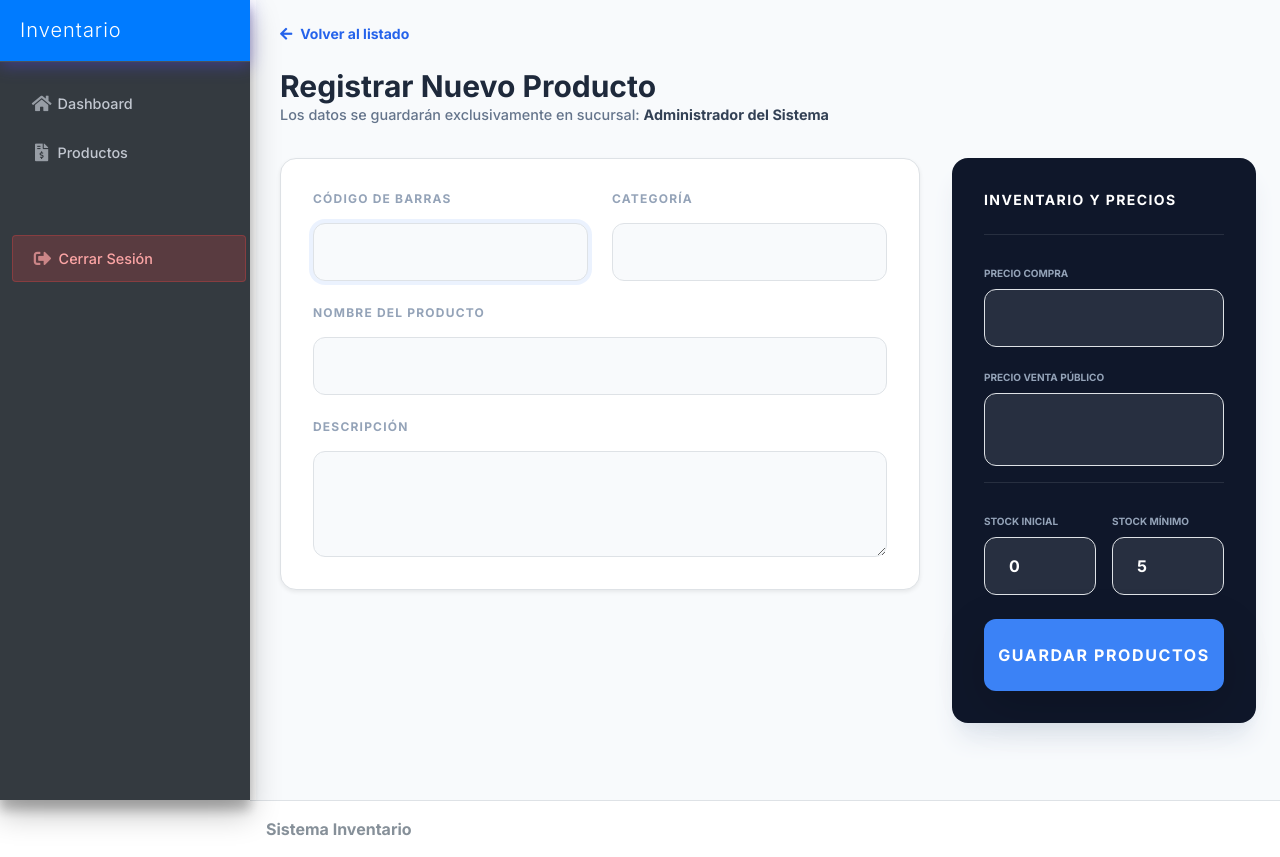
After one commit to Jhorxd/minimarket, a CodeIgniter app: page /minimarket/productos/nuevo in a window 1280 px wide. The commit adds this page. Run offline with CodeIgniter, Linux system fonts and the light colour scheme; a user stored in the database is signed in; some libraries are stand-ins or nearby versions.

Commit message:
Modulo de productos permite crear, editar y eliminar (falta paginado y filtros)

```diff
--- /dev/null
+++ b/application/controllers/Productos.php
@@ -0,0 +1,99 @@
+<?php
+defined('BASEPATH') OR exit('No direct script access allowed');
+
+class Productos extends CI_Controller {
+
+    public function __construct() {
+        parent::__construct();
+        // Verificar si el usuario está logueado
+        if (!$this->session->userdata('id')) {
+            redirect('login');
+        }
+        $this->load->model('Producto_model'); // Asegúrate de crear este modelo
+    }
+
+    // Listado de productos de LA SUCURSAL actual
+    public function index() {
+        $id_sucursal = $this->session->userdata('id_sucursal');
+        $data['productos'] = $this->Producto_model->get_productos_by_sucursal($id_sucursal);
+
+        $this->load->view('layouts/header');
+        $this->load->view('layouts/sidebar');
+        $this->load->view('productos/index', $data);
+        $this->load->view('layouts/footer');
+    }
+
+    // Vista del formulario de nuevo producto
+    public function nuevo() {
+        $this->load->view('layouts/header');
+        $this->load->view('layouts/sidebar');
+        $this->load->view('productos/nuevo');
+        $this->load->view('layouts/footer');
+    }
+
+    // Guardar el producto en la base de datos
+    public function guardar() {
+        // Recibir datos del formulario
+        $data = [
+            'codigo_barras' => $this->input->post('codigo_barras'),
+            'nombre'        => $this->input->post('nombre'),
+            'descripcion'   => $this->input->post('descripcion'),
+            'categoria'     => $this->input->post('categoria'),
+            'precio_compra' => $this->input->post('precio_compra'),
+            'precio_venta'  => $this->input->post('precio_venta'),
+            'stock'         => $this->input->post('stock'),
+            'stock_minimo'  => $this->input->post('stock_minimo'),
+            'id_sucursal'   => $this->session->userdata('id_sucursal') // <--- LA CLAVE
+        ];
+
+        if ($this->Producto_model->insertar($data)) {
+            $this->session->set_flashdata('success', 'Producto registrado correctamente');
+        } else {
+            $this->session->set_flashdata('error', 'Error al registrar el producto');
+        }
+
+        redirect('productos');
+    }
+
+    // Editar producto (solo si pertenece a su sucursal)
+    public function editar($id) {
+        $id_sucursal = $this->session->userdata('id_sucursal');
+        $data['p'] = $this->Producto_model->get_producto($id, $id_sucursal);
+
+        if (!$data['p']) {
+            show_404(); // No permitir editar productos de otras sucursales
+        }
+
+        $this->load->view('layouts/header');
+        $this->load->view('layouts/sidebar');
+        $this->load->view('productos/editar', $data);
+        $this->load->view('layouts/footer');
+    }
+
+    public function eliminar($id) {
+        $id_sucursal = $this->session->userdata('id_sucursal');
+        $this->Producto_model->eliminar($id, $id_sucursal);
+        redirect('productos');
+    }
+
+    public function actualizar($id) {
+        $id_sucursal = $this->session->userdata('id_sucursal');
+
+        $data = [
+            'codigo_barras' => $this->input->post('codigo_barras'),
+            'nombre'        => $this->input->post('nombre'),
+            'descripcion'   => $this->input->post('descripcion'),
+            'categoria'     => $this->input->post('categoria'),
+            'precio_compra' => $this->input->post('precio_compra'),
+            'precio_venta'  => $this->input->post('precio_venta'),
+            'stock'         => $this->input->post('stock'),
+            'stock_minimo'  => $this->input->post('stock_minimo')
+        ];
+
+        // El modelo debe asegurar que el producto pertenezca a la sucursal
+        $this->Producto_model->actualizar($id, $id_sucursal, $data);
+
+        $this->session->set_flashdata('success', 'Producto actualizado');
+        redirect('productos');
+    }
+}
--- /dev/null
+++ b/application/models/Producto_model.php
@@ -0,0 +1,31 @@
+<?php
+class Producto_model extends CI_Model {
+
+    public function get_productos_by_sucursal($id_sucursal) {
+        return $this->db->get_where('productos', ['id_sucursal' => $id_sucursal])->result();
+    }
+
+    public function insertar($data) {
+        return $this->db->insert('productos', $data);
+    }
+
+    public function get_producto($id, $id_sucursal) {
+        return $this->db->get_where('productos', [
+            'id' => $id,
+            'id_sucursal' => $id_sucursal
+        ])->row();
+    }
+
+    public function eliminar($id, $id_sucursal) {
+        return $this->db->delete('productos', [
+            'id' => $id,
+            'id_sucursal' => $id_sucursal
+        ]);
+    }
+
+    public function actualizar($id, $id_sucursal, $data) {
+    $this->db->where('id', $id);
+    $this->db->where('id_sucursal', $id_sucursal);
+    return $this->db->update('productos', $data);
+    }
+}
--- a/application/views/layouts/sidebar.php
+++ b/application/views/layouts/sidebar.php
@@ -195,9 +195,9 @@ p {
 
 <?php if ($this->session->userdata('rol') == 'admin'): ?>
     <li class="nav-item">
-        <a href="<?= base_url('ventas/nueva_cotizacion') ?>" class="nav-link">
+        <a href="<?= base_url('productos') ?>" class="nav-link">
             <i class="nav-icon fas fa-file-invoice-dollar"></i>
-            <p><small class="d-md-inline d-none">Nueva</small> Cotización</p>
+            <p>Productos</p>
         </a>
     </li>
 
--- /dev/null
+++ b/application/views/productos/nuevo.php
@@ -0,0 +1,72 @@
+<div class="md:ml-64 min-h-screen bg-slate-50 transition-all duration-300">
+    <div class="p-4 sm:p-6 lg:p-10 max-w-5xl mx-auto">
+
+        <div class="mb-8">
+            <a href="<?= base_url('productos') ?>" class="text-sm font-bold text-blue-600 hover:text-blue-800 flex items-center mb-4">
+                <i class="fas fa-arrow-left mr-2"></i> Volver al listado
+            </a>
+            <h1 class="text-3xl font-black text-slate-800">Registrar Nuevo Producto</h1>
+            <p class="text-slate-500">Los datos se guardarán exclusivamente en sucursal: <span class="font-bold text-slate-700"><?= $this->session->userdata('sucursal_nombre') ?></span></p>
+        </div>
+
+        <form action="<?= base_url('productos/guardar') ?>" method="POST" class="grid grid-cols-1 md:grid-cols-3 gap-8">
+
+            <div class="md:col-span-2 space-y-6">
+                <div class="bg-white p-8 rounded-2xl border border-slate-200 shadow-sm space-y-6">
+                    <div class="grid grid-cols-1 md:grid-cols-2 gap-6">
+                        <div class="flex flex-col gap-2">
+                            <label class="text-xs font-black text-slate-400 uppercase tracking-widest">Código de Barras</label>
+                            <input type="text" name="codigo_barras" required autofocus class="w-full px-4 py-3 bg-slate-50 border border-slate-200 rounded-xl focus:ring-4 focus:ring-blue-500/10 focus:border-blue-500 outline-none transition-all font-mono">
+                        </div>
+                        <div class="flex flex-col gap-2">
+                            <label class="text-xs font-black text-slate-400 uppercase tracking-widest">Categoría</label>
+                            <input type="text" name="categoria" class="w-full px-4 py-3 bg-slate-50 border border-slate-200 rounded-xl focus:ring-4 focus:ring-blue-500/10 outline-none transition-all">
+                        </div>
+                    </div>
+
+                    <div class="flex flex-col gap-2">
+                        <label class="text-xs font-black text-slate-400 uppercase tracking-widest">Nombre del Producto</label>
+                        <input type="text" name="nombre" required class="w-full px-4 py-3 bg-slate-50 border border-slate-200 rounded-xl focus:ring-4 focus:ring-blue-500/10 outline-none transition-all">
+                    </div>
+
+                    <div class="flex flex-col gap-2">
+                        <label class="text-xs font-black text-slate-400 uppercase tracking-widest">Descripción</label>
+                        <textarea name="descripcion" rows="3" class="w-full px-4 py-3 bg-slate-50 border border-slate-200 rounded-xl focus:ring-4 focus:ring-blue-500/10 outline-none transition-all"></textarea>
+                    </div>
+                </div>
+            </div>
+
+            <div class="space-y-6">
+                <div class="bg-slate-900 p-8 rounded-2xl shadow-xl shadow-slate-200 space-y-6">
+                    <h3 class="text-white font-bold text-sm uppercase tracking-widest border-b border-white/10 pb-4">Inventario y Precios</h3>
+
+                    <div class="space-y-4">
+                        <div>
+                            <label class="text-[10px] font-bold text-slate-400 uppercase">Precio Compra</label>
+                            <input type="number" name="precio_compra" step="0.01" class="w-full bg-white/10 border border-white/10 rounded-xl px-4 py-3 text-white outline-none focus:bg-white/20 transition-all">
+                        </div>
+                        <div>
+                            <label class="text-[10px] font-bold text-slate-400 uppercase text-blue-400">Precio Venta Público</label>
+                            <input type="number" name="precio_venta" step="0.01" required class="w-full bg-white/10 border border-white/10 rounded-xl px-4 py-3 text-white outline-none focus:bg-white/20 transition-all text-xl font-black">
+                        </div>
+                        <div class="grid grid-cols-2 gap-4 pt-4 border-t border-white/10">
+                            <div>
+                                <label class="text-[10px] font-bold text-slate-400 uppercase">Stock Inicial</label>
+                                <input type="number" name="stock" value="0" class="w-full bg-white/10 border border-white/10 rounded-xl px-4 py-3 text-white outline-none focus:bg-white/20 transition-all font-bold">
+                            </div>
+                            <div>
+                                <label class="text-[10px] font-bold text-slate-400 uppercase">Stock Mínimo</label>
+                                <input type="number" name="stock_minimo" value="5" class="w-full bg-white/10 border border-white/10 rounded-xl px-4 py-3 text-white outline-none focus:bg-white/20 transition-all font-bold">
+                            </div>
+                        </div>
+                    </div>
+
+                    <button type="submit" class="w-full py-4 bg-blue-500 hover:bg-blue-400 text-white rounded-xl font-black uppercase tracking-widest transition-all transform active:scale-95 shadow-lg shadow-blue-500/20">
+                        Guardar Productos
+                    </button>
+                </div>
+            </div>
+
+        </form>
+    </div>
+</div>
```
Also changed, not shown: application/controllers/Login.php (+16 -8 lines), application/views/layouts/header.php (+0 -60 lines), application/views/productos/editar.php (added, +71 -0 lines), application/views/productos/index.php (added, +72 -0 lines).
